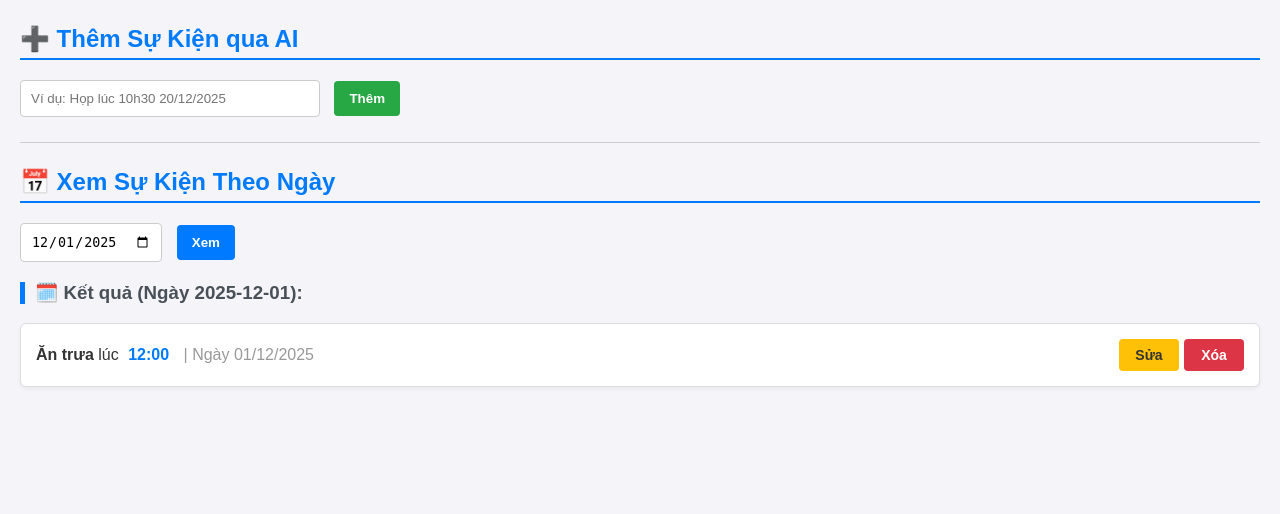
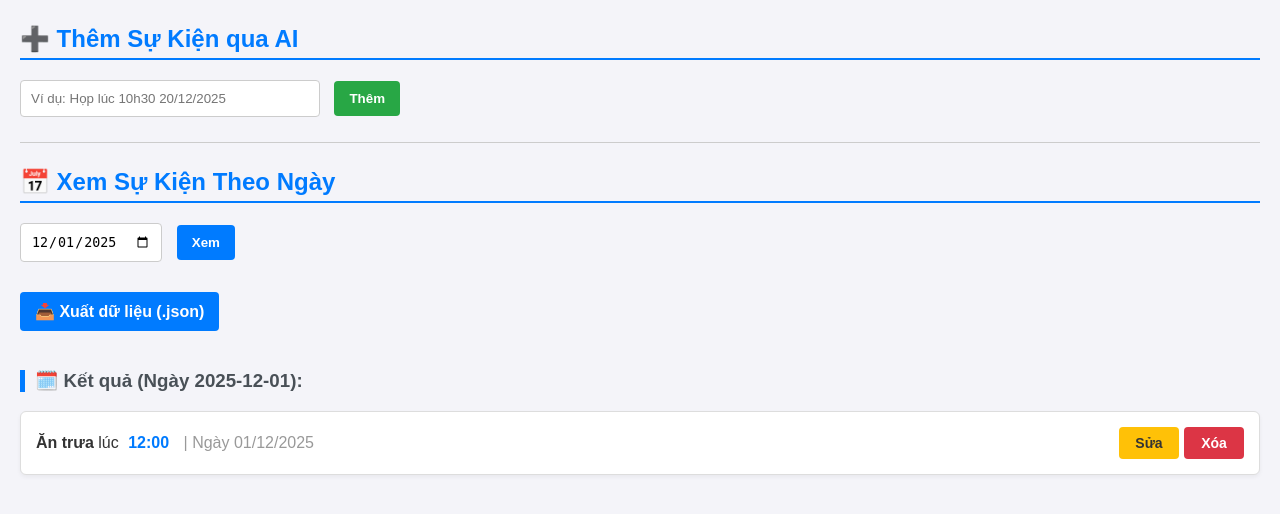
Before and after one commit to PhatDao0811/Lich_Trinh_NLP, a Flask app: page / in a window 1280 px wide. Shown: the top 514 px of the page. Run offline with Flask 3, Linux system fonts and the light colour scheme; data comes from the database, SQL or seed files in the repository.

Commit message:
xong phan xuat file json

```diff
--- a/Lich_Trinh_NLP_final/app.py
+++ b/Lich_Trinh_NLP_final/app.py
@@ -1,10 +1,43 @@
-from flask import Flask, request, render_template, redirect, url_for
-from database import init_db, add_event, get_events_by_date, get_event, update_event, delete_event
-from datetime import datetime
+from flask import Flask, request, render_template, redirect, url_for, jsonify, current_app
+from database import init_db, add_event, get_events_by_date, get_event, update_event, delete_event, get_all_events
+from datetime import datetime, timedelta
 import re
+import json
 
 app = Flask(__name__)
 init_db()
+
+
+def check_reminders():
+    """Kiểm tra sự kiện nào cần được nhắc nhở khi tải trang."""
+    all_events = get_all_events()
+    current_time = datetime.now()
+    due_reminders = []
+
+    for event in all_events:
+        # Bỏ qua nếu không có thời gian nhắc nhở
+        if not event['reminder_minutes'] or event['reminder_minutes'] <= 0:
+            continue
+
+        try:
+            event_start_time = datetime.fromisoformat(event['start'])
+            # Tính thời điểm cần nhắc nhở
+            reminder_time = event_start_time - timedelta(minutes=event['reminder_minutes'])
+
+            # Kiểm tra: Thời điểm nhắc nhở đã qua và sự kiện chưa bắt đầu (hoặc chỉ mới bắt đầu 1 phút)
+            # Điều kiện này mô phỏng cửa sổ hiển thị pop-up khi người dùng truy cập
+            if reminder_time <= current_time <= event_start_time + timedelta(minutes=1):
+                # Đảm bảo sự kiện chưa kết thúc (hoặc đơn giản là chưa bắt đầu)
+                if current_time < event_start_time:
+                    due_reminders.append({
+                        'name': event['name'],
+                        'start': event['start'],
+                        'reminder_time': reminder_time.strftime('%H:%M, %d/%m')
+                    })
+        except ValueError:
+            continue
+
+    return due_reminders
 
 
 @app.route("/", methods=["GET", "POST"])
@@ -27,7 +60,10 @@ def index():
 
     events = get_events_by_date(selected_date)
 
-    return render_template("index.html", events=events, selected_date=selected_date)
+    # 4. Kiểm tra nhắc nhở khi tải trang chính
+    due_reminders = check_reminders()
+
+    return render_template("index.html", events=events, selected_date=selected_date, due_reminders=due_reminders)
 
 
 @app.route("/add", methods=["POST"])
@@ -40,6 +76,7 @@ def add():
 
 
 def parse_text(text):
+    # ... (Hàm parse_text giữ nguyên) ...
     name = text
     reminder = 10
 
@@ -86,6 +123,7 @@ def parse_text(text):
         name = "Sự kiện không tên"
 
     return name, dt_iso, reminder
+    # ... (Hết hàm parse_text giữ nguyên) ...
 
 
 @app.route("/edit/<int:id>", methods=["GET", "POST"])
@@ -130,5 +168,22 @@ def delete(id):
     return redirect(url_for("index", date=selected_date))
 
 
+# NEW ROUTE: Chức năng xuất dữ liệu ra JSON
+@app.route("/export_json")
+def export_json():
+    events_data = get_all_events()
+
+    # Chuyển đổi list of dicts sang JSON string
+    json_string = json.dumps(events_data, indent=4, ensure_ascii=False)
+
+    # Tạo Response với header Content-Disposition để trình duyệt tải về file
+    response = current_app.response_class(
+        response=json_string,
+        mimetype='application/json',
+        headers={"Content-Disposition": "attachment; filename=events_export.json"}
+    )
+    return response
+
+
 if __name__ == "__main__":
     app.run(debug=True)
--- a/Lich_Trinh_NLP_final/database.py
+++ b/Lich_Trinh_NLP_final/database.py
@@ -88,3 +88,15 @@ def delete_event(id):
     conn.execute("DELETE FROM events WHERE id = ?", (id,))
     conn.commit()
     conn.close()
+
+
+# NEW FUNCTION: Lấy tất cả sự kiện cho chức năng Export và Nhắc nhở
+def get_all_events():
+    conn = get_db()
+    cursor = conn.execute("SELECT * FROM events")
+    rows = cursor.fetchall()
+    conn.close()
+
+    # Chuyển đổi thành list of dicts để dễ dàng serialization sang JSON
+    events_list = [dict(row) for row in rows]
+    return events_list
--- a/Lich_Trinh_NLP_final/static/style.css
+++ b/Lich_Trinh_NLP_final/static/style.css
@@ -59,6 +59,39 @@ hr {
     margin: 25px 0;
 }
 
+/* NEW: Style cho cảnh báo nhắc nhở */
+.reminder-alert {
+    background-color: #fff3cd; /* Vàng nhạt */
+    color: #856404; /* Màu chữ nâu */
+    border: 1px solid #ffeeba;
+    padding: 15px;
+    margin-bottom: 20px;
+    border-radius: 4px;
+    font-weight: bold;
+}
+.reminder-alert p {
+    margin: 5px 0 0 0;
+    font-weight: normal;
+    font-size: 15px;
+}
+
+/* NEW: Style cho nút Export JSON */
+.export-button {
+    display: inline-block;
+    padding: 10px 15px;
+    background-color: #007bff; /* Xanh dương */
+    color: white;
+    text-decoration: none;
+    border-radius: 4px;
+    font-weight: bold;
+    margin-top: 10px;
+    margin-bottom: 20px;
+}
+.export-button:hover {
+    background-color: #0056b3;
+}
+
+
 /* --- HIỂN THỊ DANH SÁCH SỰ KIỆN --- */
 .event-list {
     list-style: none;
@@ -95,13 +128,12 @@ hr {
 }
 
 .event-actions {
-    /* Đảm bảo Sửa và Xóa nằm ngang hàng, sử dụng Flexbox */
     display: flex;
     align-items: center;
     flex-shrink: 0;
 }
 .event-actions form {
-    margin-bottom: 0; /* Quan trọng để không đẩy nút xuống dòng */
+    margin-bottom: 0;
     display: inline;
 }
 
--- a/Lich_Trinh_NLP_final/templates/index.html
+++ b/Lich_Trinh_NLP_final/templates/index.html
@@ -6,6 +6,17 @@
     <link rel="stylesheet" href="{{ url_for('static', filename='style.css') }}">
 </head>
 <body>
+
+    {% if due_reminders %}
+        <div class="reminder-alert">
+            🚨 **NHẮC NHỞ KHẨN CẤP:**
+            {% for r in due_reminders %}
+                <p>Sự kiện: <strong>{{ r['name'] }}</strong> (Bắt đầu: {{ r['start'].split('T')[1][:5] }} | Nhắc lúc: {{ r['reminder_time'] }})</p>
+            {% endfor %}
+        </div>
+        <hr>
+    {% endif %}
+
     <h2>➕ Thêm Sự Kiện qua AI</h2>
 
     <form action="/add" method="POST">
@@ -21,6 +32,8 @@
         <input type="date" name="date" value="{{ selected_date }}">
         <button class="search-button">Xem</button>
     </form>
+
+    <a href="{{ url_for('export_json') }}" class="export-button">📥 Xuất dữ liệu (.json)</a>
 
     {% if events %}
         <h3>🗓️ Kết quả (Ngày {{ selected_date }}):</h3>
```
